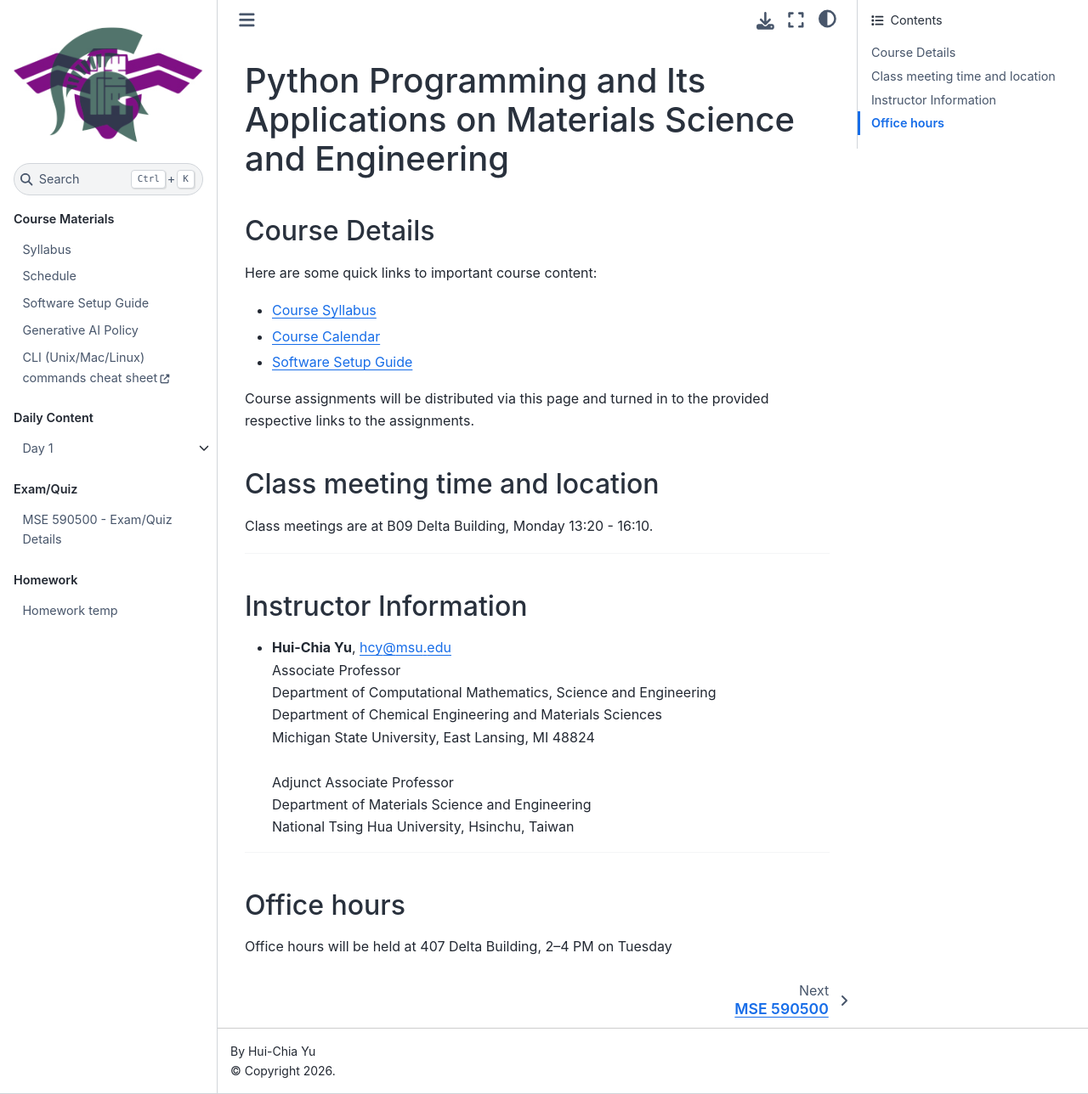
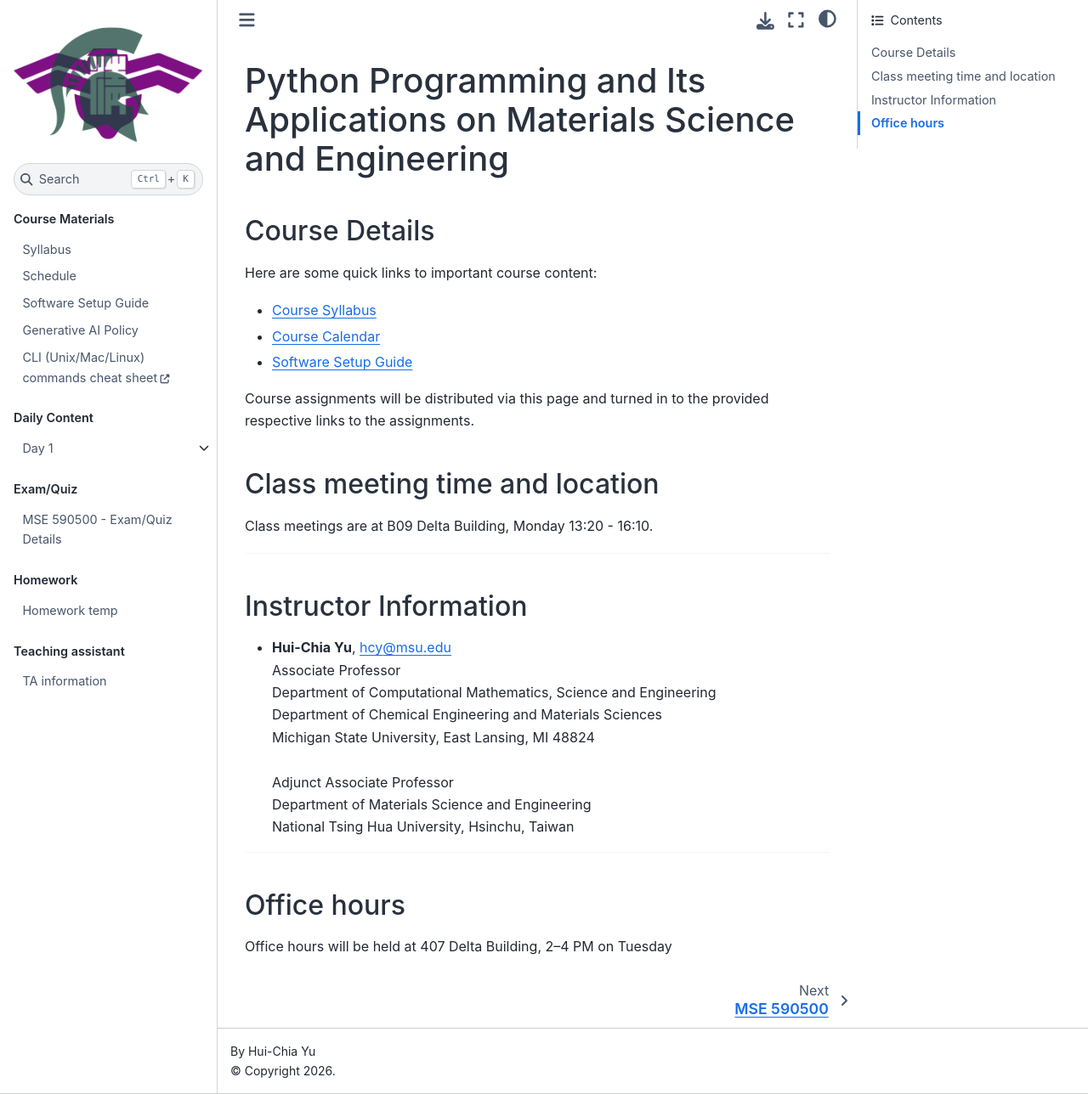
Before and after one commit to huichiayu/nthu_mse_590500, a Jupyter Book: the page built from index.md, in a window 1280 px wide and 1288 px high. Shown: the whole window at 85% size. Built offline with Jupyter Book 1.0.4 settings and Sphinx 7.4.7 and the Sphinx Book theme 1.1.4, drawn with Linux system fonts in a browser that asks for light colours; pages that are not in the unit, such as notebooks, are missing from menus.

Commit message:
Update _toc.yml

```diff
--- a/_toc.yml
+++ b/_toc.yml
@@ -34,4 +34,9 @@ parts:
     chapters:
       - file: homework/HW01/HW_tmp.md
         title: Homework temp
+
+  - caption: Teaching assistant
+    chapters:
+      - file: TA/TA_information.md
+        title: TA information
 #
```
